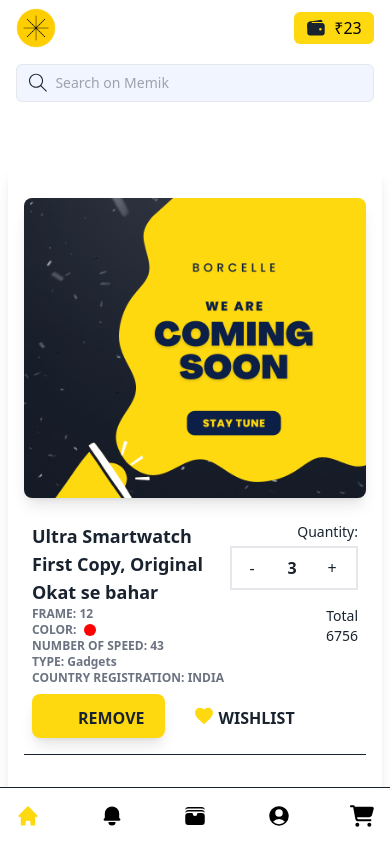
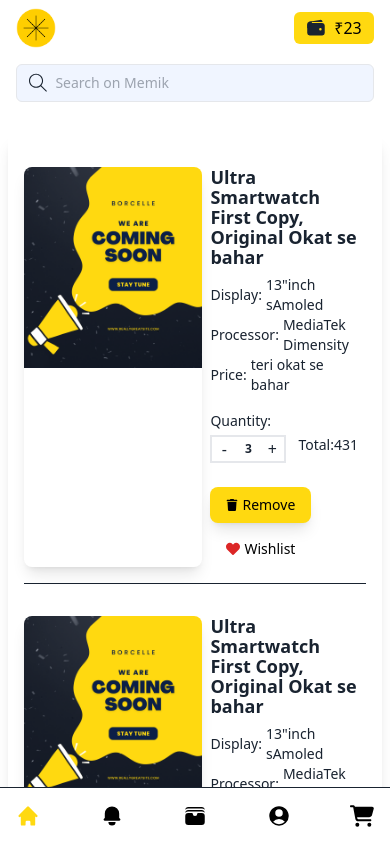
Before and after one commit to mo-amir-code/karteca-frontend, a Next.js app: page /user/cart in a window 390 px wide. Shown: the top 842 px of the page. Built offline with nearby package versions, Linux system fonts and the light colour scheme.

Commit message:
cart page added but that is not responsive for mobile

```diff
--- a/src/app/(home)/user/cart/page.tsx
+++ b/src/app/(home)/user/cart/page.tsx
@@ -4,7 +4,7 @@
 const Cart = () => {
   return (
     <div className="mx-auto w-full">
-      <div className="w-full flex justify-center py-12 max-lg:flex-col max-lg:justify-start max-lg:gap-8">
+      <div className="w-full flex justify-center py-4 max-lg:flex-col max-lg:gap-6">
         <CartItems />
         <CartBill />
       </div>
--- a/src/components/cart/CartBill.tsx
+++ b/src/components/cart/CartBill.tsx
@@ -2,7 +2,7 @@
   return (
     <div className="flex-[0.35] w-full max-md:mx-0 mx-2 rounded-lg text-secondary-color p-4">
       <div className="space-y-3">
-        <h2 className="text-3xl font-bold">Summary</h2>
+        <h2 className="text-2xl font-bold">Summary</h2>
         <div className="space-y-1">
           <h3 className="flex items-center justify-between font-semibold">
             <span>Subtotal</span>
@@ -25,7 +25,7 @@
         </div>
         <button className="w-full py-3 font-bold shadow-lg smooth_transition hover:-translate-y-1 flex items-center justify-center bg-primary-color rounded-full">
           Checkout
-        </button>{" "}
+        </button>
       </div>
     </div>
   );
--- a/src/components/cart/CartItem.tsx
+++ b/src/components/cart/CartItem.tsx
@@ -1,62 +1,70 @@
-import Image from "next/image"
-import productImage from "@/assets/productsImage/dummy2.png"
-import { IoMdHeart } from "react-icons/io"
-import { FaTrash } from "react-icons/fa";
-
+import Image from "next/image";
+import productImage from "@/assets/productsImage/dummy2.png";
+import { FaTrash, FaHeart } from "react-icons/fa";
+import Specifications from "../productDetails/Specifications";
 
 const CartItem = () => {
-
-
   return (
-        <div className="w-full" >
-            <div className="flex border-b border-secondary-color py-4 max-md:flex-col max-md:gap-6" >
-                <div className="w-[250px] max-md:w-full h-[300px] rounded-lg overflow-hidden shadow-lg" >
+    <div className="w-full">
+      <div className="flex border-b border-secondary-color py-4 ">
+        <div className="max-w-[250px] max-sm:max-w-[200px] rounded-lg overflow-hidden shadow-lg">
           <Image src={productImage} alt="cart image" />
         </div>
-                <div className="flex-grow" >
-                    <div className="max-md:space-y-2 flex flex-col justify-between h-full" >
-                        <div className="w-full text-secondary-color flex justify-between px-4 max-md:px-2" >
+        <div className="flex-grow">
+          <div className="max-md:space-y-2 flex flex-col max-sm:gap-4 justify-between h-full">
+            <div className="w-full text-secondary-color flex justify-between max-sm:flex-col max-sm:gap-4 px-4 max-md:px-2">
               {/* Product details */}
-                            <div className="flex flex-col justify-between items-start" >
+              <div className="flex flex-col justify-between items-start">
+                <div className="space-y-2">
+                  <h2 className="text-lg leading-5 max-sm:leading-5 font-semibold max-sm:text-lg hover:text-primary-color smooth_transition">
+                    Ultra Smartwatch First Copy, Original Okat se bahar
+                  </h2>
                   <div>
-                                    <h2 className="text-2xl font-semibold max-sm:text-lg hover:text-primary-color smooth_transition" >Ultra Smartwatch First Copy, Original Okat se bahar</h2>
-                                    <div>
-                                        <p className="font-semibold text-sm text-gray-500 max-sm:text-xs" >FRAME: <span className="font-bold" >12</span></p>
-                                        <p className="font-semibold text-sm text-gray-500 max-sm:text-xs flex items-center justify-start gap-2" ><span>COLOR:</span> <span style={{backgroundColor: `red`}} className="w-3 hover:shadow-lg smooth_transition h-3 rounded-full" /></p>
-                                        <p className="font-semibold text-sm text-gray-500 max-sm:text-xs" >NUMBER OF SPEED: <span className="font-bold" >43</span></p>
-                                        <p className="font-semibold text-sm text-gray-500 max-sm:text-xs" >TYPE: <span className="font-bold" >Gadgets</span></p>
-                                        <p className="font-semibold text-sm text-gray-500 max-sm:text-xs" >COUNTRY REGISTRATION: <span className="font-bold" >INDIA</span></p>
+                    <Specifications />
                   </div>
                 </div>
               </div>
 
               {/* Product Cost, Quantity */}
-                            <div className="flex flex-col items-end space-y-4" >
-                                <div className="space-y-1" >
-                                    <h3 className="text-base font-medium text-secondary-color text-end max-sm:text-sm" >Quantity:</h3>
-                                    <div className="text-secondary-color_3 " >
-                                        <span className="flex w-32 items-center justify-start border-2 border-secondary-color_3 hover:shadow-lg duration-200 transition-all" >
-                                            <button className="h-10 w-10 flex items-center justify-center cursor-pointer hover:text-primary-color duration-200 transition-all" >-</button>
-                                            <span className="h-10 w-10 flex items-center font-semibold justify-center" >3</span>
-                                            <button className="h-10 w-10 flex items-center justify-center cursor-pointer hover:text-primary-color duration-200 transition-all" >+</button>
+              <div className="flex sm:flex-col max-sm:items-center space-y-4 max-sm:space-x-3">
+                <div className="space-y-1">
+                  <h3 className="text-base font-medium text-secondary-color text-end max-sm:text-start max-sm:text-sm">
+                    Quantity:
+                  </h3>
+                  <div className="text-secondary-color_3 ">
+                    <span className="flex items-center justify-start border-2 border-secondary-color_3 hover:shadow-lg duration-200 transition-all">
+                      <button className=" w-10 max-md:w-6 flex items-center justify-center cursor-pointer hover:text-primary-color duration-200 transition-all">
+                        -
+                      </button>
+                      <span className=" w-10 max-md:w-6 max-md:text-sm max-sm:text-xs flex items-center font-semibold justify-center">
+                        3
+                      </span>
+                      <button className=" w-10 max-md:w-6 flex items-center justify-center cursor-pointer hover:text-primary-color duration-200 transition-all">
+                        +
+                      </button>
                     </span>
                   </div>
                 </div>
-                                <div>
-                                    <h3 className="text-base font-medium text-secondary-color text-end max-sm:text-sm" >Total</h3>
-                                    <h3 className="text-base font-medium text-secondary-color max-sm:text-sm" >6756</h3>
+                <p className="text-base font-medium text-secondary-color text-end max-sm:text-sm">
+                  <span>Total:</span><span>431</span>
+                </p>
               </div>
             </div>
-                        </div>
-                        <div className="flex px-4 max-md:px-2 items-center justify-start gap-2 flex-wrap" >
-                            <button className=" px-5 py-2 bg-primary-color rounded-lg hover:-translate-y-2 shadow-lg smooth_transition flex items-center justify-center gap-1 text-secondary-color font-semibold" ><FaTrash size={22} className="text-primary-color" /><span className="pt-1" >REMOVE</span></button>
-                            <button className=" px-5 py-2 rounded-lg smooth_transition flex items-center justify-center gap-1 text-secondary-color font-semibold" ><IoMdHeart size={22} className="text-primary-color" /><span className="pt-1" >WISHLIST</span></button>
+            <div className="flex px-4 max-md:px-2 items-center justify-start gap-2 flex-wrap">
+              <button className="flex items-center justify-center text-sm gap-1 bg-primary-color px-4 p-2 rounded-lg shadow-lg smooth_transition hover:-translate-y-1">
+                <FaTrash size={12} />
+                <span>Remove</span>
+              </button>
+              <button className="flex items-center justify-center text-sm gap-1 px-4 p-2">
+                <FaHeart className="text-red-color" size={14} />
+                <span>Wishlist</span>
+              </button>
             </div>
           </div>
         </div>
       </div>
     </div>
-    )
-}
+  );
+};
 
-export default CartItem
+export default CartItem;
--- a/src/components/header/rightSideBar.tsx
+++ b/src/components/header/rightSideBar.tsx
@@ -4,6 +4,7 @@
 import { FaCartShopping } from "react-icons/fa6";
 import { FaUser } from "react-icons/fa6";
 import Wallet from "@/components/buttons/Wallet";
+import Link from "next/link";
 
 const RightSideBar = () => {
   const [menuOpen, setMenuOpen] = useState(false);
@@ -12,8 +13,9 @@
     <div>
       <ul className="flex items-center justify-end gap-8 max-sm:hidden">
         {navbarData.map((item, idx) => (
-          <li
-            key={idx}
+          <li key={idx}>
+            <Link
+              href={item.path}
               className="flex items-center justify-center gap-2 cursor-pointer"
             >
               {(() => {
@@ -26,12 +28,15 @@
                       />
                     );
                   case "Profile":
-                  return <FaUser scale={20} className="text-secondary-color" />;
+                    return (
+                      <FaUser scale={20} className="text-secondary-color" />
+                    );
                   default:
                     return;
                 }
               })()}
               <span>{item.name}</span>
+            </Link>
           </li>
         ))}
         <li>
--- a/src/sections/header/MobileHeader.tsx
+++ b/src/sections/header/MobileHeader.tsx
@@ -37,7 +37,7 @@
   return (
     <div className="w-full md:hidden" >
           <MobileHeaderContent isUp={isUp} isScroll={isScroll} />
-          <div className="max-md:h-[110px]" />
+          <div className="max-md:h-[111px]" />
     </div>
   )
 }
--- a/src/sections/productDetails/ProductSpecifications.tsx
+++ b/src/sections/productDetails/ProductSpecifications.tsx
@@ -1,7 +1,7 @@
 import Specs from "@/HOC/Specs";
 import Highlights from "@/components/productDetails/Highlights";
-import Warranty from "./Warranty";
-import Specifications from "./Specifications";
+import Warranty from "../../components/productDetails/Warranty";
+import Specifications from "../../components/productDetails/Specifications";
 import { ProductActionButton } from "./Hero";
 
 const ProductSpecifications = () => {
@@ -11,7 +11,9 @@
         <h2 className="text-lg font-semibold font-lato">Specifications</h2>
         <div className="py-3 space-y-3">
           <SpecsWrapper />
+          <div className="w-full md:hidden" >
           <ProductActionButton />
+          </div>
         </div>
       </div>
       <div className="w-[400px] max-[900px]:hidden bg-red-500 h-8"></div>
```
Also changed, not shown: src/components/productDetails/Specifications.tsx (renamed from src/sections/productDetails/Specifications.tsx), src/components/productDetails/Warranty.tsx (renamed from src/sections/productDetails/Warranty.tsx). Lines whose indentation alone changed are shown as unchanged.
